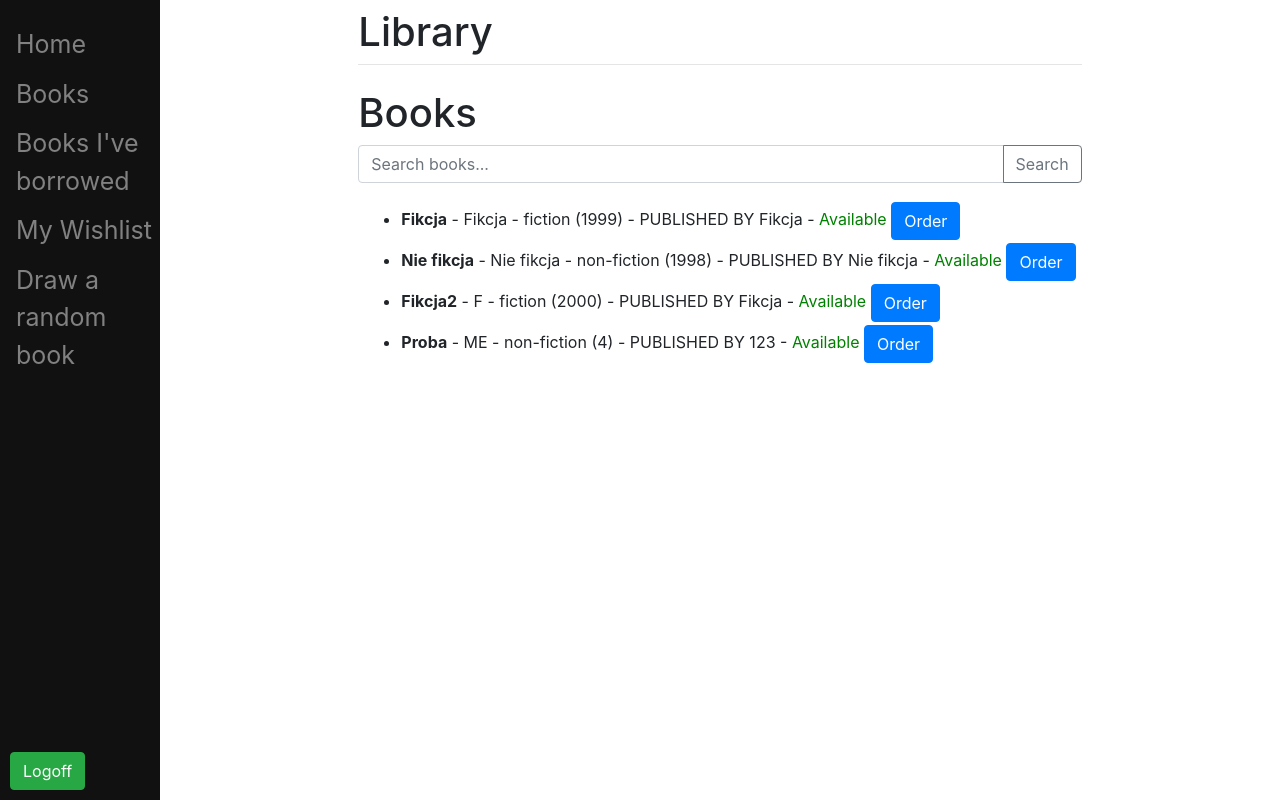
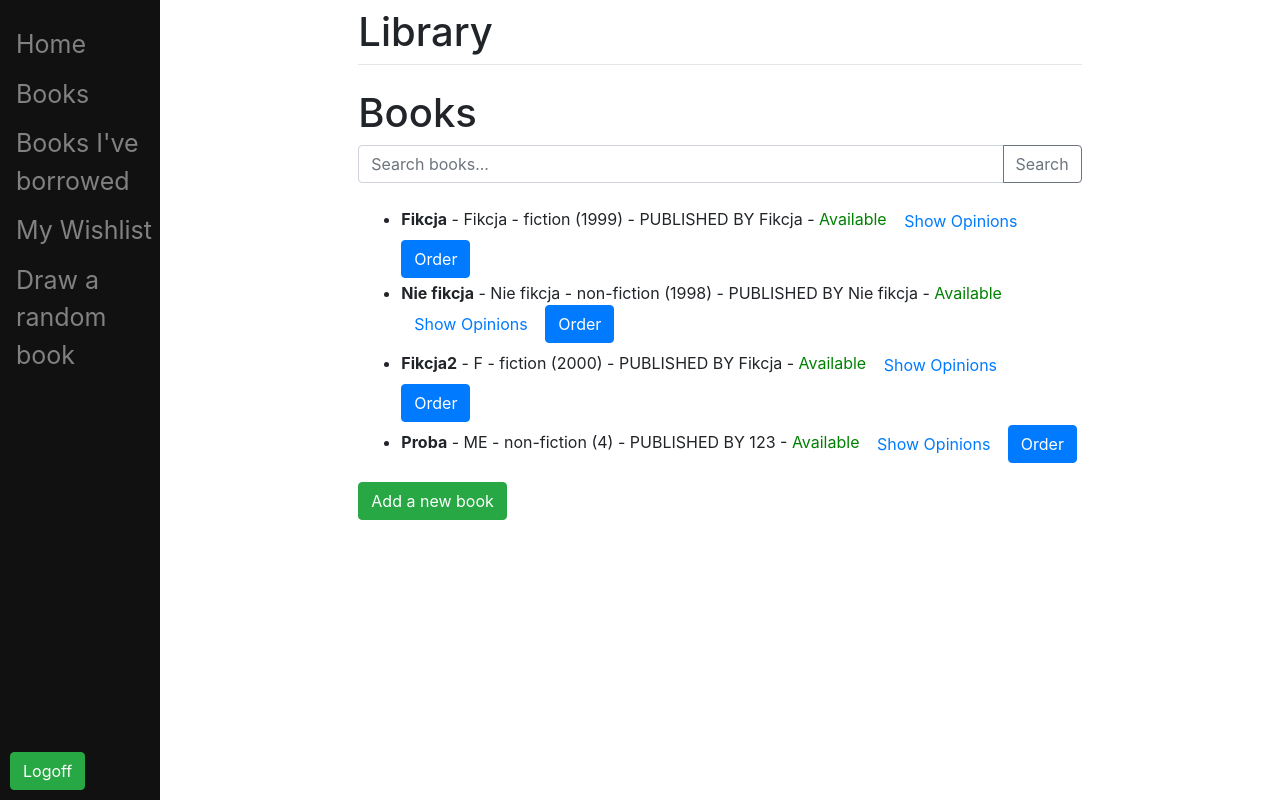
Before and after one commit to YahooMing/Zarzadzanie-Biblioteka, a Django app: page /books/ in a window 1280 px wide. Run offline with Django 5.2, Linux system fonts and the light colour scheme; a user stored in the database is signed in; data comes from the database, SQL or seed files in the repository; both versions use the stored data as it was after the commit.

Commit message:
[PRACA NAD TRZECIM KAMIENIEM MILOWYM] Dodanie opcji umieszczania opinii

```diff
--- a/biblioteka/app/admin.py
+++ b/biblioteka/app/admin.py
@@ -1,6 +1,7 @@
 from django.contrib import admin
-from .models import Book, Wishlist, BooksToTake
+from .models import Book, Wishlist, BooksToTake,LocalOpinions
 # Register your models here.
 admin.site.register(Book)
 admin.site.register(Wishlist)
 admin.site.register(BooksToTake)
+admin.site.register(LocalOpinions)
--- a/biblioteka/app/models.py
+++ b/biblioteka/app/models.py
@@ -64,3 +64,16 @@ class BooksToTake(models.Model):
 
     def __str__(self):
         return f"{self.user.username}'s Books to take: {self.book.title}"
+
+class LocalOpinions(models.Model):
+    book = models.ForeignKey(Book, on_delete=models.CASCADE)
+    user = models.ForeignKey(User, on_delete=models.CASCADE)
+    opinion = models.TextField()
+    rating = models.IntegerField()
+    read = models.BooleanField(default=False)
+
+    class Meta():
+        unique_together = ('book', 'user')
+
+    def __str__(self):
+        return f"{self.user.username}'s opinion on {self.book.title}"
--- a/biblioteka/app/templates/app/book_list.html
+++ b/biblioteka/app/templates/app/book_list.html
@@ -30,15 +30,31 @@
                     <span style="color:red;">Unavailable</span>
                 {% endif %}
 
-                {% for group in user.groups.all %}
-                    {% if group.name == 'Employees' %}
-                    <form action="{% url 'delete_book' book.id %}" method="post" style="display: inline;" class="form-group">
+                <!-- Dodaj sekcję do wyświetlania opinii -->
+                <button class="btn btn-link" data-toggle="collapse" data-target="#opinions{{ book.id }}">Show Opinions</button>
+                <div id="opinions{{ book.id }}" class="collapse">
+                    <ul>
+                        {% for opinion in book.localopinions_set.all %}
+                            <li>
+                                {{ opinion.user.username }}: {{ opinion.opinion }}
+                                {% if opinion.user == user %}
+                                    <form method="post" action="{% url 'delete_opinion' opinion.id %}">
                                         {% csrf_token %}
-                        <button type="submit" class="btn btn-success">Delete</button>
+                                        <button type="submit" class="btn btn-danger btn-sm">Delete Opinion</button>
                                     </form>
-                <a href="{% url 'edit_book' book.id %}" class="btn btn-success">Edit</a>
                                 {% endif %}
+                            </li>
                         {% endfor %}
+                    </ul>
+                    <!-- Formularz do dodawania opinii -->
+                        <form method="post" action="{% url 'add_opinion' book.id %}">
+                            {% csrf_token %}
+                            <textarea name="opinion" placeholder="Your opinion" required></textarea>
+                            <input type="number" name="rating" placeholder="Rating (1-10)" min="1" max="10" required>
+                            <button type="submit" class="btn btn-primary">Add Opinion</button>
+                        </form>
+
+                </div>
 
                 {% if book.available %}
                 <form id="borrowForm{{ book.id }}" action="{% url 'borrow_book' book.id %}" method="post" style="display: inline;" class="form-group">
@@ -75,11 +91,9 @@
     </ul>
 </div>
 
-{% for group in user.groups.all %}
-    {% if group.name == 'Employees' %}
+{% if user.is_authenticated %}
     <a href="{% url 'add_book' %}" class="btn btn-success">Add a new book</a>
 {% endif %}
-{% endfor %}
 
 <script>
     document.addEventListener("DOMContentLoaded", function() {
@@ -91,9 +105,6 @@
             });
         });
     });
-
-
-
 
     document.addEventListener("DOMContentLoaded", function() {
         const borrowButtons = document.querySelectorAll('.borrowButton');
--- a/biblioteka/app/urls.py
+++ b/biblioteka/app/urls.py
@@ -21,4 +21,6 @@ urlpatterns = [
     path('manage/', views.manage, name='manage'),
     path('confirm_taken/', views.confirm_taken, name='confirm_taken'),
     path('confirm_returned/', views.confirm_returned, name='confirm_returned'),
+    path('add_opinion/<int:book_id>/', views.add_opinion, name='add_opinion'),
+    path('delete_opinion/<int:opinion_id>/', views.delete_opinion, name='delete_opinion'),
 ]
--- a/biblioteka/app/views.py
+++ b/biblioteka/app/views.py
@@ -1,6 +1,6 @@
 from django.http import HttpResponse, HttpResponseRedirect
 from django.shortcuts import render,redirect,get_object_or_404
-from .models import Book, Wishlist, BooksToTake
+from .models import Book, Wishlist, BooksToTake, LocalOpinions
 from .forms import BookForm,AddToWishlistForm,GenreForm
 from django.contrib.auth.decorators import login_required
 import random
@@ -15,6 +15,9 @@ def book_list(request):
         books = Book.objects.filter(title__icontains=query) | Book.objects.filter(author__icontains=query) | Book.objects.filter(genre__icontains=query)
     else:
         books = Book.objects.all()
+
+
+
     return render(request, 'app/book_list.html', {'books': books})
 
 @login_required
@@ -151,6 +154,7 @@ def confirm_taken(request):
         book.save()
         return redirect('manage')
 
+@login_required
 def confirm_returned(request):
     if request.method == 'POST':
         book_id = request.POST.get('book_id')
@@ -163,3 +167,22 @@ def confirm_returned(request):
         book_details.save()
         book.delete()
         return redirect('manage')
+
+@login_required
+def add_opinion(request, book_id):
+    if request.method == 'POST':
+        book = Book.objects.get(pk=book_id)
+        opinion_text = request.POST.get('opinion')
+        rating = request.POST.get('rating')
+        LocalOpinions.objects.create(book=book, user=request.user, opinion=opinion_text, rating=rating, read=True)
+
+    return redirect('book_list')
+
+def delete_opinion(request, opinion_id):
+    opinion = get_object_or_404(LocalOpinions, pk=opinion_id)
+
+    # Sprawdź, czy żądający użytkownik jest właścicielem opinii
+    if opinion.user == request.user:
+        opinion.delete()
+
+    return redirect('book_list')  # Przekieruj użytkownika na stronę z listą książek
```
Also changed, not shown: biblioteka/app/migrations/0024_localopinions.py (added), biblioteka/app/migrations/0025_alter_localopinions_unique_together.py (added), biblioteka/app/migrations/0026_alter_localopinions_unique_together.py (added), biblioteka/app/migrations/0027_alter_localopinions_unique_together.py (added), biblioteka/db.sqlite3. Lines whose indentation alone changed are shown as unchanged.
